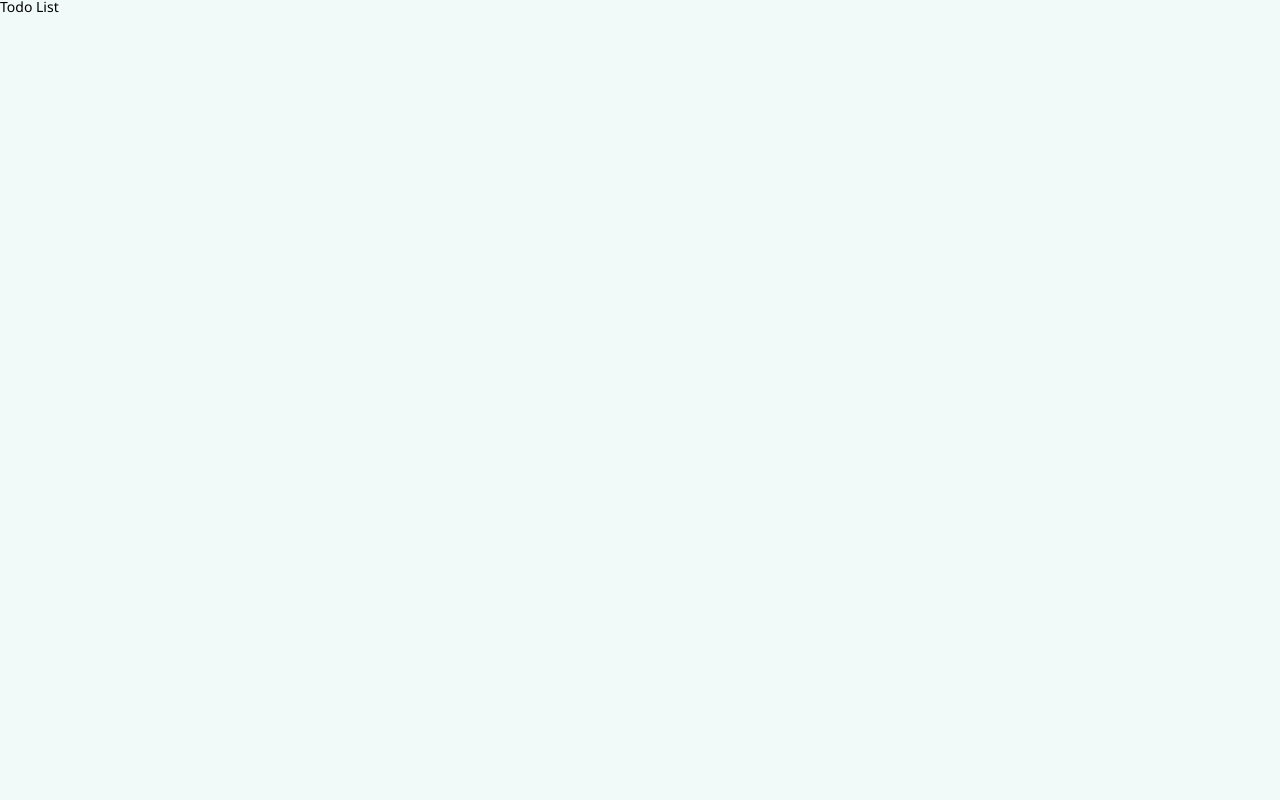
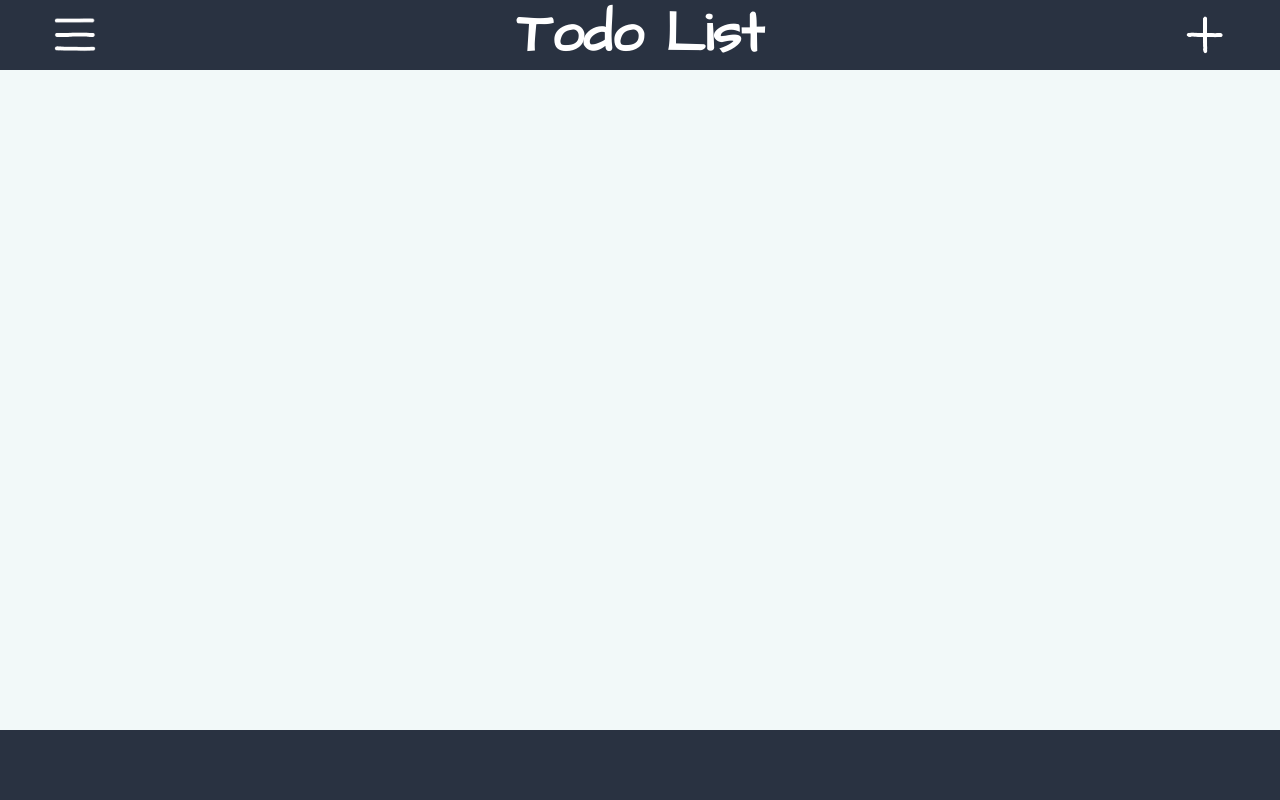
Before and after one commit to Liger-Z/todo-list, a plain HTML site: page index.html in a window 1280 px wide. Drawn offline with Linux system fonts and the light colour scheme.

Commit message:
Create basic site layout

```diff
--- a/index.html
+++ b/index.html
@@ -5,14 +5,20 @@
   <meta charset="UTF-8">
   <link rel="stylesheet" href="styles/reset.css">
   <link rel="stylesheet" href="styles/style.css">
-  <link rel="stylesheet" href="https://fonts.googleapis.com/css?family=Noto+Sans">
+  <link rel="stylesheet" href="https://fonts.googleapis.com/css?family=Noto+Sans|Architects+Daughter">
 </head>
 <body>
   <div id="content">
     <header class="site-header">
       <h1>Todo List</h1>
+      <button id="menu-button"></button>
+      <button id="add-task-button"></button>
     </header>
+
+    <div class="menu-wrapper inactive"></div>
   </div>
+
+  <footer class="site-footer"></footer>
   <script src="main.js"></script>
 </body>
 </html>
--- a/styles/style.css
+++ b/styles/style.css
@@ -24,4 +24,64 @@ body {
 	flex-shrink: 0;
 	margin-top: auto;
 	width: 100%;
+	height: 70px;
+	background-color: #293241;
 }
+
+.site-header {
+	position: relative;
+	display: flex;
+	flex-direction: row;
+	justify-content: center;
+	align-items: center;
+	height: 70px;
+	background-color: #293241;
+	color: white;
+	font-size: 4em;
+	font-family: "Architects Daughter";
+	font-weight: bold;
+}
+
+#menu-button {
+	position: absolute;
+	top: 10px;
+	left: 50px;
+	background-color: #293241;
+	background-image: url(../images/menu.png);
+	background-size: contain;
+	width: 50px;
+	height: 50px;
+	border: 1px solid transparent;
+	border-radius: 3px;
+}
+
+#menu-button:hover {
+	background-color: #586988;
+}
+
+#add-task-button {
+	position: absolute;
+	top: 10px;
+	right: 50px;
+	background-color: #293241;
+	background-image: url(../images/add.png);
+	background-size: contain;
+	width: 50px;
+	height: 50px;
+	border: 1px solid transparent;
+	border-radius: 3px;
+}
+
+#add-task-button:hover {
+	background-color: #586988;
+}
+
+.menu-wrapper {
+	background-color: #d8e6e6;
+	height: 100%;
+	width: 300px;
+}
+
+.inactive {
+	display: none;
+}
```
Also changed, not shown: main.js (+1 -1 lines), images/add.png (added), images/menu.png (added).
